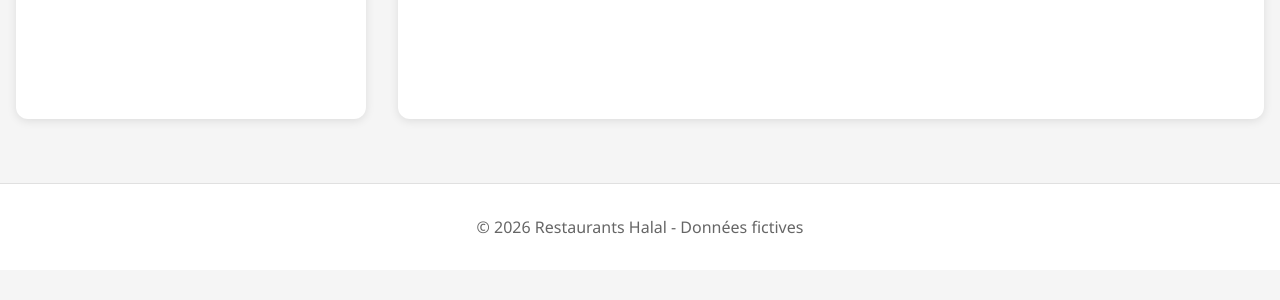
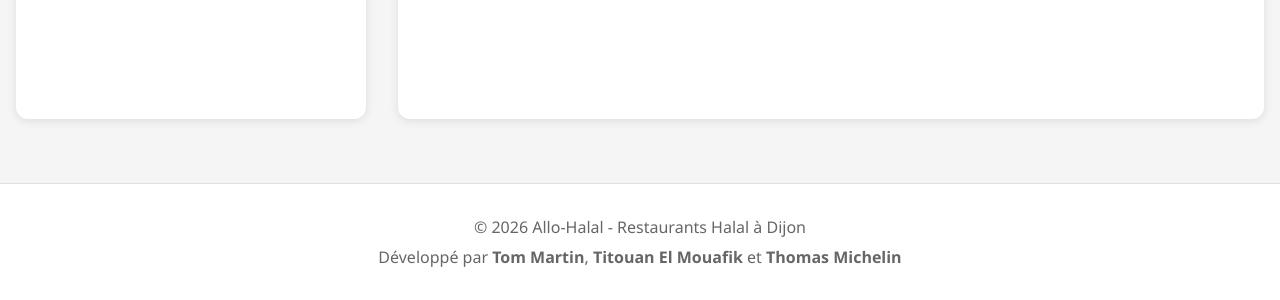
Before and after one commit to titoulz/uml, a plain HTML site: page index.html in a window 1280 px wide. Shown: the part 888-1188 px from the top of the page. Before the commit the page ends 1158 px from the top, so only its background shows below. Drawn offline with nearby package versions, Linux system fonts and the light colour scheme; no server answers.

Commit message:
Update footer: Add authors Tom Martin, Titouan El Mouafik, Thomas Michelin

```diff
--- a/index.html
+++ b/index.html
@@ -40,7 +40,8 @@
     </main>
 
     <footer>
-        <p>&copy; 2026 Restaurants Halal - Données fictives</p>
+        <p>&copy; 2026 Allo-Halal - Restaurants Halal à Dijon</p>
+        <p style="margin-top: 0.5rem;">Développé par <strong>Tom Martin</strong>, <strong>Titouan El Mouafik</strong> et <strong>Thomas Michelin</strong></p>
     </footer>
 
     <script src="https://unpkg.com/leaflet@1.9.4/dist/leaflet.js"></script>
```
Also changed, not shown: info.html (+1 -0 lines), manage-reservations.html (+2 -1 lines), my-reservations.html (+2 -1 lines).
